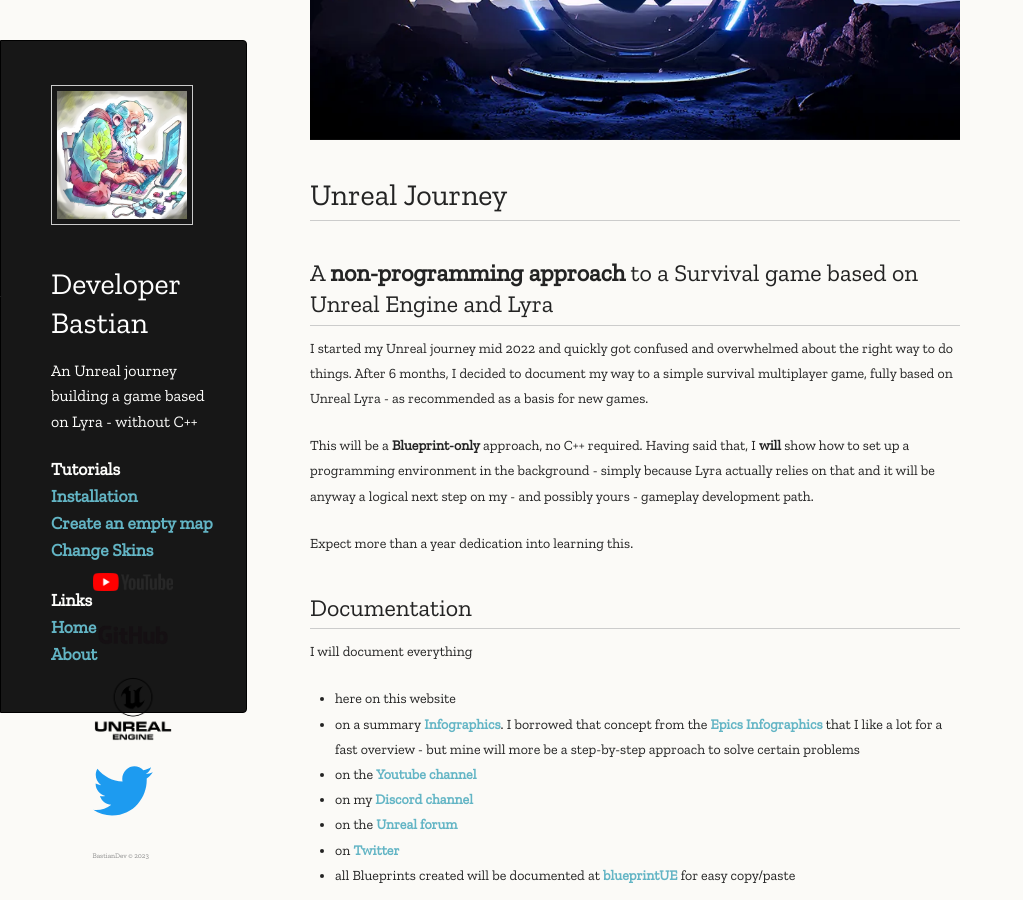
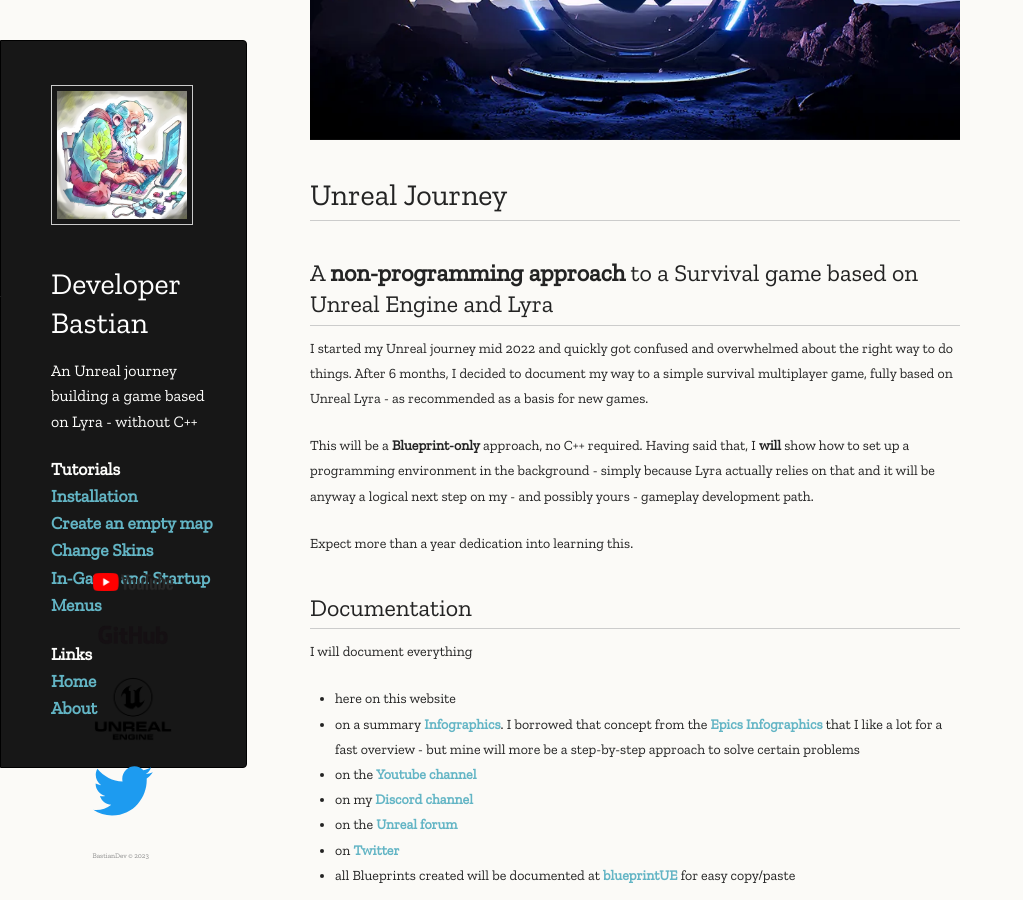
Before and after one commit to DeveloperBastian/www, a Jekyll site: the page built from index.md, in a window 1280 px wide and 900 px high, scrolled down 311 px. Shown: the whole window, without its empty margins (0-1023 px from the left). Built offline with Jekyll 4.4.1, drawn with Linux system fonts in a browser that asks for light colours; our own code applies the rules of GitHub Pages for plain Markdown files; some of the changed lines change nothing that is shown.

Commit message:
fixed type in menu structure

```diff
--- a/_layouts/default.html
+++ b/_layouts/default.html
@@ -26,7 +26,7 @@
 			{% if site.show_install %}<li><a href="/www/install.html">Installation</a></li>{% endif %}
 			{% if site.show_emptymap %}<li><a href="/www/empty_map.html">Create an empty map</a></li>{% endif %}
 			{% if site.show_appearance %}<li><a href="/www/appearances.html">Change Skins</a></li>{% endif %}
-			{% if show_menu %}<li><a href="/www/menus.html">In-Game and Startup Menus</a></li>{% endif %}
+			{% if site.show_menu %}<li><a href="/www/menus.html">In-Game and Startup Menus</a></li>{% endif %}
 		</ul>
 		<span>Links</span>
 		<ul>
```
